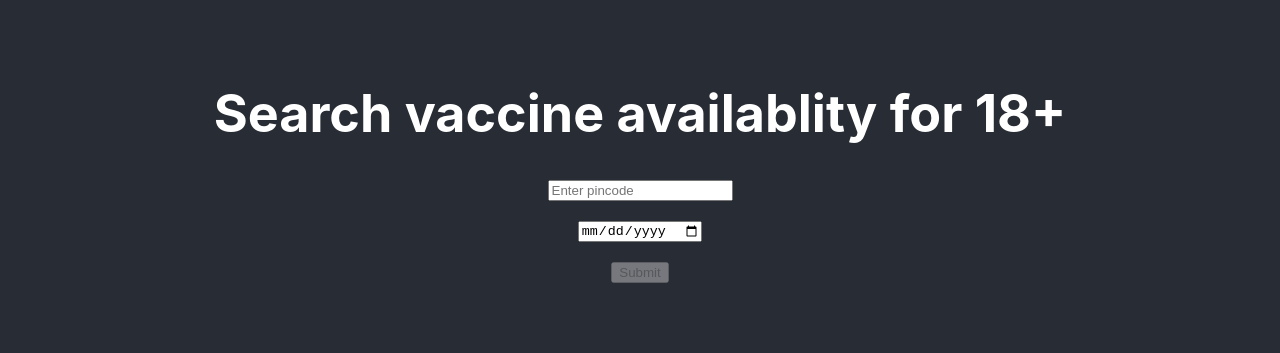
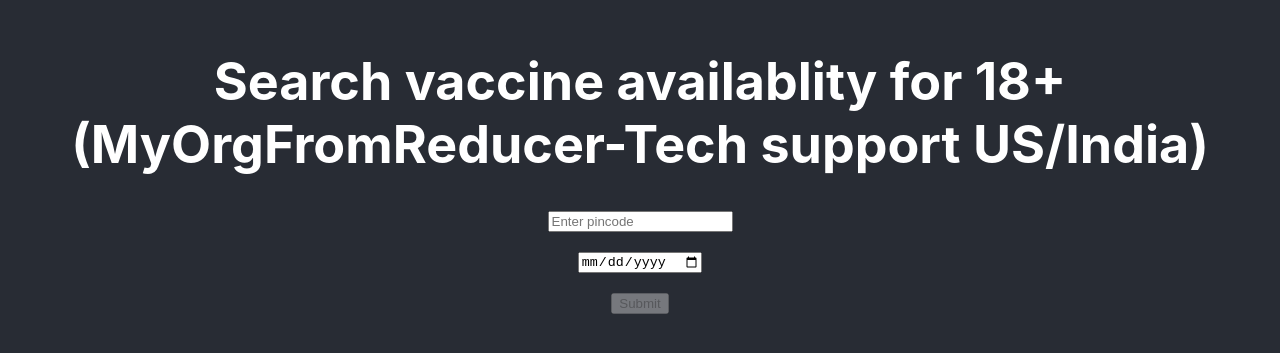
Before and after one commit to ccPrathap/auto-book-vaccine, a React (Create React App) app: page / in a window 1280 px wide. Shown: the part 225-578 px from the top of the page. Built offline with nearby package versions, Linux system fonts and the light colour scheme.

Commit message:
Add redux to application

```diff
--- a/package.json
+++ b/package.json
@@ -10,8 +10,10 @@
     "luxon": "^1.27.0",
     "react": "^17.0.2",
     "react-dom": "^17.0.2",
+    "react-redux": "^7.2.4",
     "react-router-dom": "^5.2.0",
     "react-scripts": "4.0.3",
+    "redux": "^4.1.0",
     "web-vitals": "^1.0.1"
   },
   "scripts": {
--- a/src/App.js
+++ b/src/App.js
@@ -6,15 +6,15 @@ import React from 'react';
 //   Link
 // } from "react-router-dom";
 // import CustomForm from './CustomForm';
-import VaccineForm from './VaccineForm';
+import VaccineForm from './VaccineForm.Container';
 // import CustomFormHook from './CustomFormHook';
 // import logo from './logo.svg';
 import './App.css';
 
-function App(props) {
+function App() {
   return (
     <div className="App App-header">
-      <VaccineForm org={props.org} empId={123456} empName={"Test"} />
+      <VaccineForm empId={123456} empName={"Test"} />
       {/* <Router>
         <ul>
           <li>
--- a/src/GlobalContext.js
+++ /dev/null
@@ -1,3 +0,0 @@
-import React from "react";
-
-export const OrgContext = React.createContext(null);
--- /dev/null
+++ b/src/Store.js
@@ -0,0 +1,6 @@
+import { combineReducers, createStore } from 'redux';
+import subOrgReducer from './subOrgReducer';
+
+export const store = createStore(combineReducers({
+  subOrgReducer,
+}));
--- /dev/null
+++ b/src/VaccineForm.Container.js
@@ -0,0 +1,11 @@
+import { connect } from 'react-redux';
+import VaccineForm from './VaccineForm';
+import { updateOrg, updateSubOrg } from './actions';
+
+export default connect(store => ({
+  org: store.subOrgReducer.org,
+  subOrg: store.subOrgReducer.subOrg,
+}), {
+  updateOrg,
+  updateSubOrg
+})(VaccineForm);
--- a/src/VaccineForm.js
+++ b/src/VaccineForm.js
@@ -1,10 +1,7 @@
 import React from 'react';
 import { DateTime } from "luxon";
-import { OrgContext } from './GlobalContext';
 
-export default class VaccineForm extends React.Component {
-  static contextType = OrgContext;
-
+class VaccineForm extends React.Component {
   state = {
     pincode: "",
     date: "",
@@ -51,7 +48,7 @@ export default class VaccineForm extends React.Component {
         });
       }
     });
-    // this.context.setSubOrg(this.state.pincode);
+    this.props.updateSubOrg(pincode);
     this.setState({
       slots,
       submitting: false,
@@ -69,10 +66,10 @@ export default class VaccineForm extends React.Component {
       date,
       pincode
     } = this.state;
-
+    const { org, subOrg } = this.props;
     return (
       <>
-        <h1>Search vaccine availablity for 18+</h1>
+        <h1>Search vaccine availablity for 18+ ({org}-{subOrg})</h1>
         <input
           placeholder="Enter pincode"
           type="number"
@@ -108,3 +105,5 @@ export default class VaccineForm extends React.Component {
     );
   }
 }
+
+export default VaccineForm;
--- /dev/null
+++ b/src/actions.js
@@ -0,0 +1,9 @@
+export const updateSubOrg = payload => ({
+  type: "UPDATE_SUB_ORG",
+  payload,
+});
+
+export const updateOrg = payload => ({
+  type: "UPDATE_ORG",
+  payload,
+});
--- a/src/index.js
+++ b/src/index.js
@@ -1,18 +1,17 @@
-import React, { useState } from 'react';
+import React from 'react';
 import ReactDOM from 'react-dom';
+import { Provider } from 'react-redux';
 import './index.css';
 import App from './App';
+import { store } from './Store';
 import reportWebVitals from './reportWebVitals';
-import { OrgContext } from './GlobalContext';
 
 const MyBaseComp = () => {
-  const [subOrg, setSubOrg] = useState("Tech support US/India");
-
-  return <OrgContext.Provider
-    value={{ org: "MyOrgFromContext", subOrg, setSubOrg }}
-  >
-    <App empId={Math.floor(Math.random() * 10e6)} empName={"Employee Name"} />
-  </OrgContext.Provider>;
+  return <React.StrictMode>
+    <Provider store={store}>
+      <App empId={Math.floor(Math.random() * 10e6)} empName={"Employee Name"} />
+    </Provider>
+  </React.StrictMode>;
 };
 
 ReactDOM.render(
--- /dev/null
+++ b/src/subOrgReducer.js
@@ -0,0 +1,17 @@
+const initialState = {
+  org: "MyOrgFromReducer",
+  subOrg: "Tech support US/India"
+}
+
+const myReducer = (state = initialState, action) => {
+  switch (action.type) {
+    case "UPDATE_ORG":
+      return { ...state, org: action.payload };
+    case "UPDATE_SUB_ORG":
+      return { ...state, subOrg: action.payload };
+    default:
+      return state;
+  }
+}
+
+export default myReducer;
```
Also changed, not shown: 1 other file (tests, documents, lock files or other folders).
